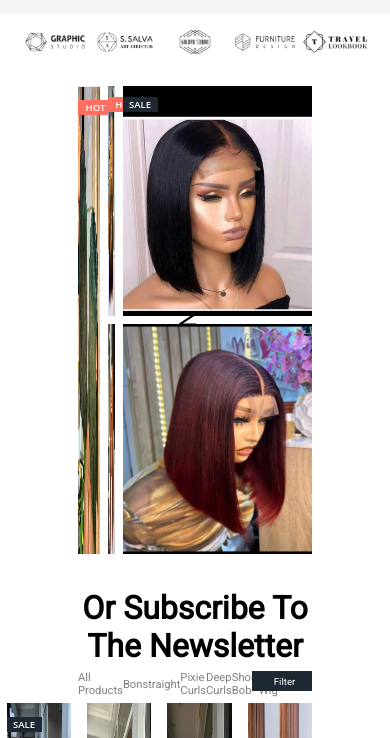
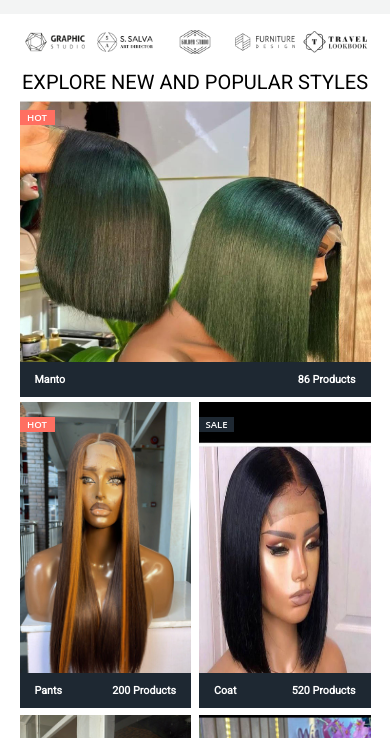
Before and after one commit to MichealCodez/damsel_apparel, a React (Create React App) app in the folder frontend/: page / in a window 390 px wide. Shown: the part 830-1568 px from the top of the page. Built offline with nearby package versions, Linux system fonts and the light colour scheme.

Commit message:
preparing for responsive design

```diff
--- a/frontend/src/components/commons/Image.js
+++ b/frontend/src/components/commons/Image.js
@@ -3,7 +3,7 @@ import "./common.css";
 function ProductImage({ src }) {
   return (
     <div className="card-img-cont">
-      <img src={src} alt="product" />
+      <img src={src} alt="product" width="300" hight="300" />
     </div>
   );
 }
--- a/frontend/src/components/commons/common.css
+++ b/frontend/src/components/commons/common.css
@@ -176,9 +176,11 @@
 }
 
 /* Media query for mobile devices */
-@media only screen and (max-width: 768px) {
-  /* Styles for viewport width 768 pixels or less (mobile) */
-  /* Adjust styles accordingly for your mobile layout */
+@media only screen and (max-width: 576px) {
+  .bottom-cat,
+  .main-bottom-cat {
+    display: flex;
+  }
 }
 
 /* Additional media queries can be added for finer control */
--- a/frontend/src/components/hot_category/hot_category.css
+++ b/frontend/src/components/hot_category/hot_category.css
@@ -79,14 +79,44 @@
 }
 
 /* Media query for mobile devices */
-@media only screen and (max-width: 768px) {
-  /* Styles for viewport width 768 pixels or less (mobile) */
-  /* Adjust styles accordingly for your mobile layout */
+@media only screen and (max-width: 576px) {
+  .hot-cat {
+    width: 90%;
+    height: 100vh;
+    flex-flow: column;
+    margin-bottom: 15%;
+  }
+
+  .vertical-text {
+    position: relative;
+    transform: none;
+    left: 0;
+    font-size: 1.25rem;
+    width: 100%;
+    text-align: center;
+    margin-bottom: 2%;
+  }
+
+  .cards-cont {
+    grid-template-areas:
+      "ft ft"
+      "ft ft"
+      "sc td"
+      "fr ff";
+    gap: 0.5rem 0.5rem;
+    grid-template-rows: repeat(3, 1fr);
+    grid-template-columns: repeat(2, 1fr);
+  }
+
+  .card:first-child .bottom-cat {
+    top: 89%;
+  }
+
+  .cards-cont .card:nth-child(2) .bottom-cat {
+    top: 89%;
+  }
+
+  .cards-cont .card:nth-child(3) .bottom-cat {
+    top: 89%;
+  }
 }
-
-/* Additional media queries can be added for finer control */
-@media only screen and (max-width: 576px) {
-  /* Styles for viewport width 576 pixels or less (extra small devices) */
-}
-
-/* Add more media queries as needed for your design */
--- a/frontend/src/components/newsletter_instagram/newsletter_instagram.css
+++ b/frontend/src/components/newsletter_instagram/newsletter_instagram.css
@@ -114,14 +114,8 @@ form {
 }
 
 /* Media query for mobile devices */
-@media only screen and (max-width: 768px) {
-  /* Styles for viewport width 768 pixels or less (mobile) */
-  /* Adjust styles accordingly for your mobile layout */
+@media only screen and (max-width: 576px) {
+  .newsletter-instagram-section {
+    width: 90%;
+  }
 }
-
-/* Additional media queries can be added for finer control */
-@media only screen and (max-width: 576px) {
-  /* Styles for viewport width 576 pixels or less (extra small devices) */
-}
-
-/* Add more media queries as needed for your design */
```
